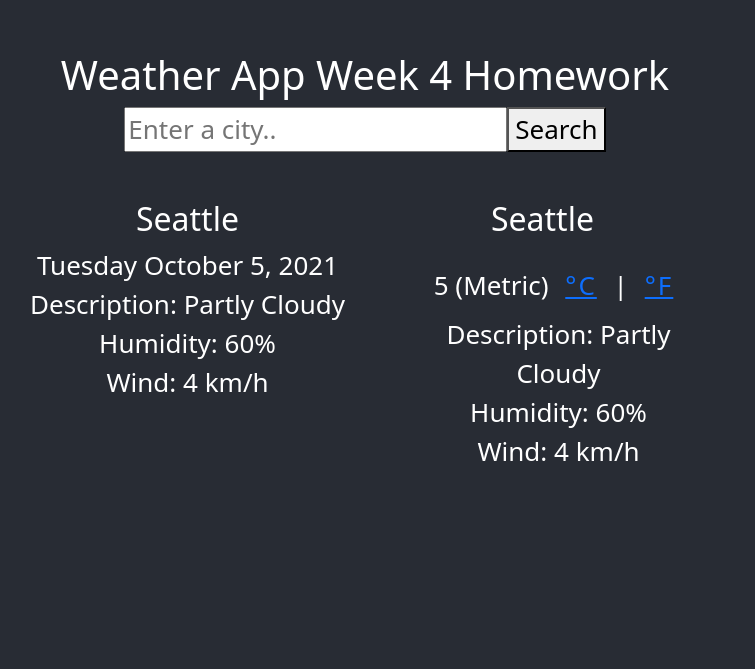
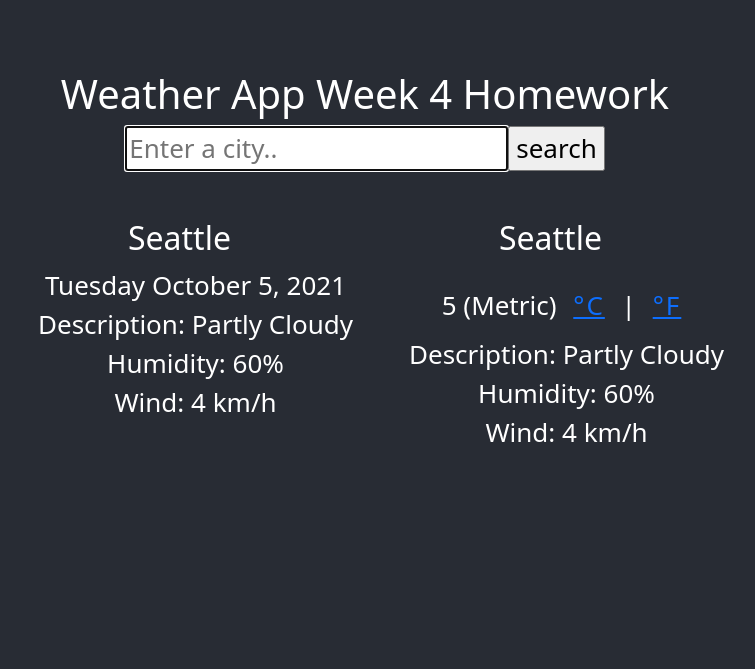
Before and after one commit to Giggles999/weather-react, a React (Create React App) app: page / in a window 1280 px wide. Shown: the part 131-800 px from the top of the page, without its empty margins (275-1030 px from the left). Built offline with nearby package versions, Linux system fonts and the light colour scheme.

Commit message:
updated search function

```diff
--- a/src/App.js
+++ b/src/App.js
@@ -5,6 +5,7 @@ import Overview from "./Overview";
 
 function App() {
   return (
+
 <div className="App">
   <header className="App-header">
     <h1> Weather App Week 4 Homework </h1>
@@ -13,95 +14,78 @@ function App() {
 <div class="row mt-5">
   <div class="col-md-6">
     <h2>Seattle</h2>
-          <p>
-            Tuesday October 5, 2021
-            <br />
-            Description: Partly Cloudy
-            <br />
-            Humidity: 60% <br />
-            Wind: 4 km/h <br />
-            <br />
-          </p>
+    <p><ul>
+      <li>Tuesday October 5, 2021 </li>
+      <li>Description: Partly Cloudy </li>
+      <li>Humidity: 60% </li>
+      <li>Wind: 4 km/h </li>
+    </ul></p>
 </div>
+
 <div class="col-md-6">
   <h2>Seattle</h2>
-          <p>
-            <ul>
-              <li>
-                <Overview temperature={5} />{" "}
-              </li>
+    <p><ul>
+      <li><Overview temperature={5} />{" "} </li>
       <li>Description: Partly Cloudy</li>
       <li>Humidity: 60% </li>
       <li>Wind: 4 km/h</li>
-            </ul>
-          </p>
+    </ul> </p>
 </div>
 </div>
 </header>
+
 <body className="App-body">
   <h2>Forecast</h2>
+
 <div class="row mt-5">
   <div class="col-md-2">
-              <p>
-                <ul>
+    <p><ul>
       <li>Day 1</li>
       <li>Image</li>
       <li>Temp F|C</li>
-                </ul>
-              </p>
+    </ul></p>
   </div>
 
   <div class="col-md-2">
-              <p>
-                <ul>
+    <p><ul>
       <li>Day 2</li>
       <li>Image</li>
       <li>Temp F|C</li>
-                </ul>
-              </p>
+    </ul></p>
   </div>
 
   <div class="col-md-2">
-              <p>
-                <ul>
+    <p><ul>
       <li>Day 3</li>
       <li>Image</li>
       <li>Temp F|C</li>
-                </ul>
-              </p>
+    </ul></p>
   </div>
 
   <div class="col-md-2">
-              <p>
-                <ul>
+    <p><ul>
       <li>Day 4</li>
       <li>Image</li>
       <li>Temp F|C</li>
-                </ul>
-              </p>
+    </ul></p>
   </div>
 
   <div class="col-md-2">
-              <p>
-                {" "}
-                <ul>
+    <p><ul>
       <li>Day 5</li>
       <li>Image</li>
       <li>Temp F|C</li>
-                </ul>
-              </p>
+    </ul></p>
   </div>
 
   <div class="col-md-2">
-              <p>
-                {" "}
-                <ul>
+    <p><ul>
       <li>Day 6</li>
       <li>Image</li>
       <li>Temp F|C</li>
-                </ul>
-              </p>
+    </ul></p>
   </div>
+
 </div>
 </body>
       <Footer />
--- a/src/Search.js
+++ b/src/Search.js
@@ -1,37 +1,42 @@
 import React, { useState } from "react";
 import axios from "./Api";
 
-export default function WeatherSearch() {
+export default function Search() {
   const [city, setCity] = useState("");
+  const [weather, setWeatherConditions] = useState({});
   const [loaded, setLoaded] = useState(false);
-  const [weather, setWeather] = useState({});
 
-  function displayWeather(response) {
+  function displayWeatherConditions(response) {
     setLoaded(true);
-    setWeather({
+    setWeatherConditions({
       temperature: response.data.main.temp,
       wind: response.data.wind.speed,
       humidity: response.data.main.humidity,
-      icon: `http://openweathermap.org/img/wn/${response.data.weather[0].icon}@2x.png`,
       description: response.data.weather[0].description,
+      icon: `http://openweathermap.org/img/wn/${response.data.weather[0].icon}@2x.png`
     });
   }
 
-  function handleSubmit(event) {
+  function handleSearch(event) {
     event.preventDefault();
-    let apiKey = "6f65ac3695a44ef64022cd653378b553";
-    let apiUrl = `https://api.openweathermap.org/data/2.5/weather?q=${city}&appid=${apiKey}&units=metric`;
-    axios.get(apiUrl).then(displayWeather);
+    const apiUrl = `https://api.openweathermap.org/data/2.5/weather?q=${city}&appid=6f65ac3695a44ef64022cd653378b553&units=imperial`;
+    axios.get(apiUrl).then(displayWeatherConditions);
   }
 
   function updateCity(event) {
+    event.preventDefault();
     setCity(event.target.value);
   }
 
   let form = (
-    <form onSubmit={handleSubmit}>
-      <input type="search" placeholder="Enter a city.." onChange={updateCity} />
-      <button type="Submit">Search</button>
+    <form onSubmit={handleSearch}>
+      <input
+        type="text"
+        placeholder="Enter a city.."
+        autoFocus={true}
+        onChange={updateCity}
+      />
+      <input type="submit" value="search" />
     </form>
   );
 
@@ -39,13 +44,18 @@ export default function WeatherSearch() {
     return (
       <div>
         {form}
+
+        <h3> In {city} we have: </h3>
+
         <ul>
-          <li>Temperature: {Math.round(weather.temperature)}°C</li>
-          <li>Description: {weather.description}</li>
-          <li>Humidity: {weather.humidity}%</li>
-          <li>Wind: {weather.wind}km/h</li>
+          <li> Temperature: {Math.round(weather.temperature)}°F </li>
+          <li> Humidity: {weather.humidity}%</li>
+          <li> Description: {weather.description} </li>
+          <li> Wind: {Math.round(weather.wind)} kmh </li>
+
           <li>
-            <img src={weather.icon} alt={weather.description} />
+            {" "}
+            <img src={weather.icon} alt={weather.description} />{" "}
           </li>
         </ul>
       </div>
```
Lines whose indentation alone changed are shown as unchanged.
